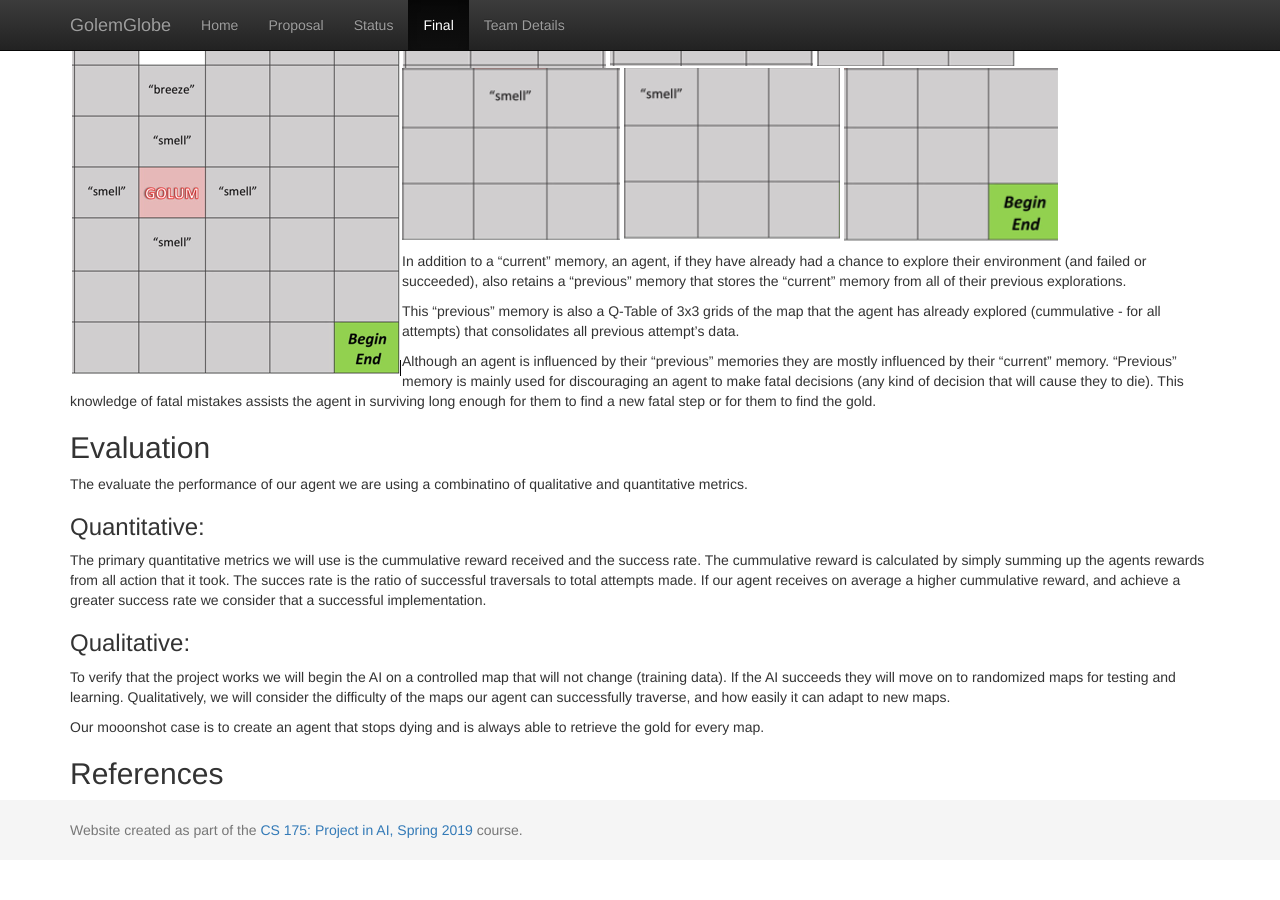
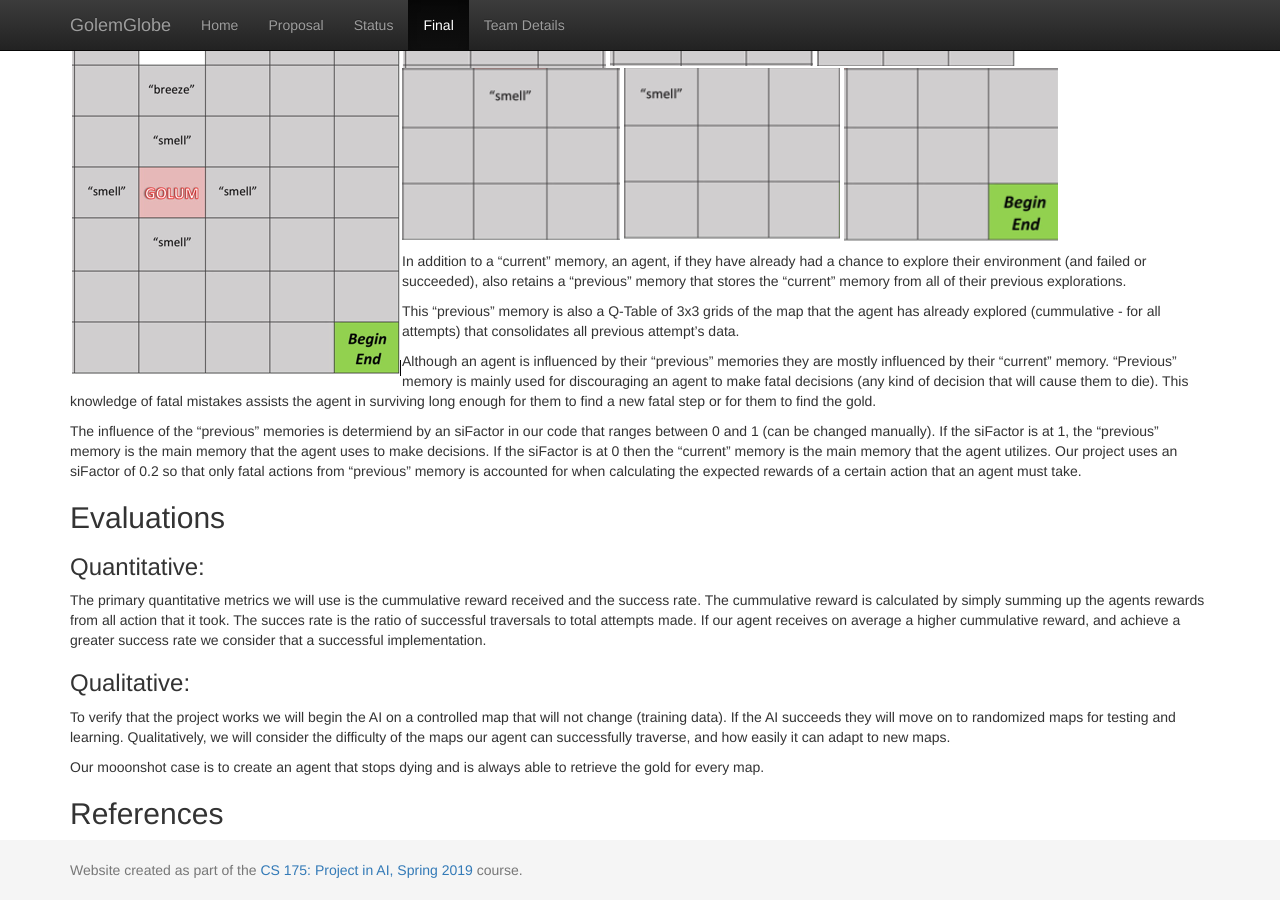
Before and after one commit to SalehO/GolumGlobe, a Jekyll site: the page built from docs/final.md, in a window 1280 px wide and 900 px high, scrolled down 1649 px. Built offline with Jekyll 4.4.1, drawn with Linux system fonts in a browser that asks for light colours; before the commit the page ends 2509 px from its top, so only the background shows below that.

Commit message:
Update final.md

```diff
--- a/docs/final.md
+++ b/docs/final.md
@@ -59,10 +59,13 @@ In addition to a "current" memory, an agent, if they have already had a chance t
 
 This "previous" memory is also a Q-Table of 3x3 grids of the map that the agent has already explored (cummulative - for all attempts) that consolidates all previous attempt's data.
 
-Although an agent is influenced by their "previous" memories they are mostly influenced by their "current" memory. "Previous" memory is mainly used for discouraging an agent to make fatal decisions (any kind of decision that will cause they to die). This knowledge of fatal mistakes assists the agent in surviving long enough for them to find a new fatal step or for them to find the gold.
+Although an agent is influenced by their "previous" memories they are mostly influenced by their "current" memory. "Previous" memory is mainly used for discouraging an agent to make fatal decisions (any kind of decision that will cause them to die). This knowledge of fatal mistakes assists the agent in surviving long enough for them to find a new fatal step or for them to find the gold.
 
-## Evaluation
-The evaluate the performance of our agent we are using a combinatino of qualitative and quantitative metrics.
+The influence of the "previous" memories is determiend by an siFactor in our code that ranges between 0 and 1 (can be changed manually). If the siFactor is at 1, the "previous" memory is the main memory that the agent uses to make decisions. If the siFactor is at 0 then the "current" memory is the main memory that the agent utilizes. Our project uses an siFactor of 0.2 so that only fatal actions from "previous" memory is accounted for when calculating the expected rewards of a certain action that an agent must take.
+
+## Evaluations
+
+
 
 ### Quantitative:
 The primary quantitative metrics we will use is the cummulative reward received and the success rate. The cummulative reward is calculated by simply summing up the agents rewards from all action that it took. The succes rate is the ratio of successful traversals to total attempts made. If our agent receives on average a higher cummulative reward, and achieve a greater success rate we consider that a successful implementation.
```
